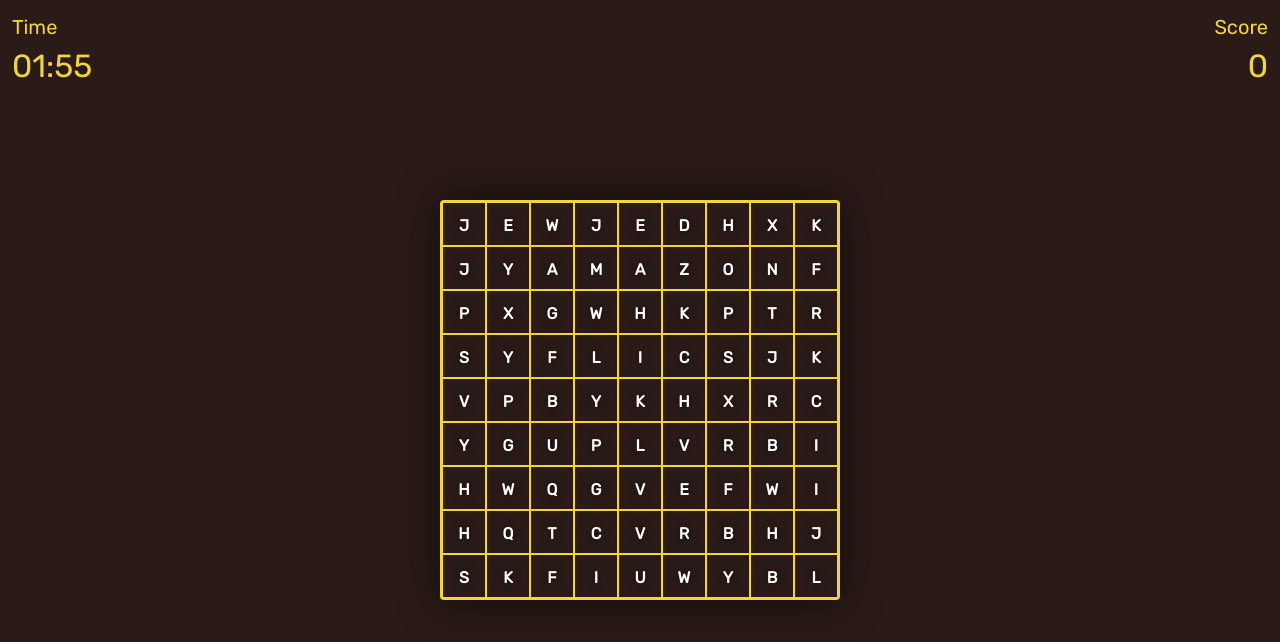
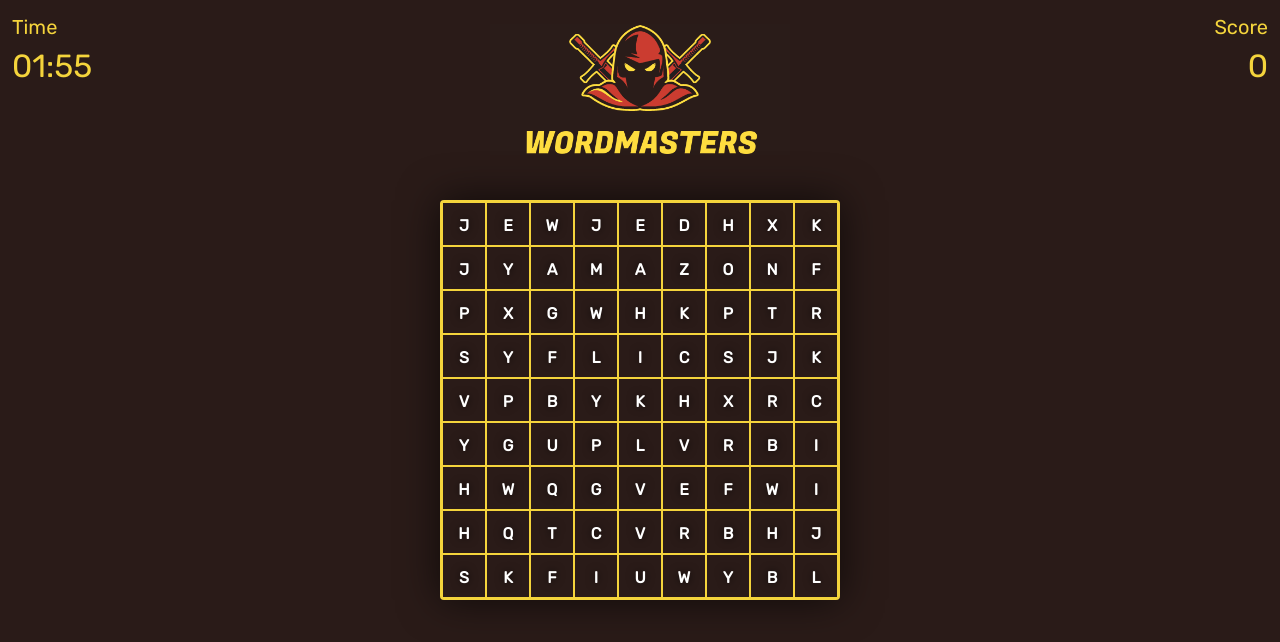
Before and after one commit to gamesfordev/wordmasters, a React (Create React App) app: page /game in a window 1280 px wide. Shown: the top 642 px of the page. Built offline with nearby package versions, Linux system fonts and the light colour scheme.

Commit message:
Add nice logo

```diff
--- a/src/components/game-screen/GameScreen.css
+++ b/src/components/game-screen/GameScreen.css
@@ -1,3 +1,11 @@
 .GameScreen {
     height: 100%;
 }
+
+.logo-game {
+    width: 300px;
+    position: fixed;
+    left: 50%;
+    margin-left: -150px;
+    margin-top: 24px;
+}
--- a/src/components/game-screen/GameScreen.js
+++ b/src/components/game-screen/GameScreen.js
@@ -3,6 +3,7 @@ import GameBoard from './game-board/GameBoard';
 import './GameScreen.css';
 import LeftPanel from './left-panel/LeftPanel';
 import RightPanel from './right-panel/RightPanel';
+import Logo from '../../gamedata/images/logo-game.png';
 
 class GameScreen extends Component {
 
@@ -34,6 +35,7 @@ class GameScreen extends Component {
   render() {
     return (
       <div className="GameScreen">
+          <img src={Logo} className="logo-game"/>
           <LeftPanel time={this.state.time}></LeftPanel>
           <RightPanel score={this.state.score}></RightPanel>
           <GameBoard updateTime={this.updateTime.bind(this)} updateScore={this.updateScore.bind(this)}></GameBoard>
```
Also changed, not shown: src/gamedata/images/logo-game.png (added).
